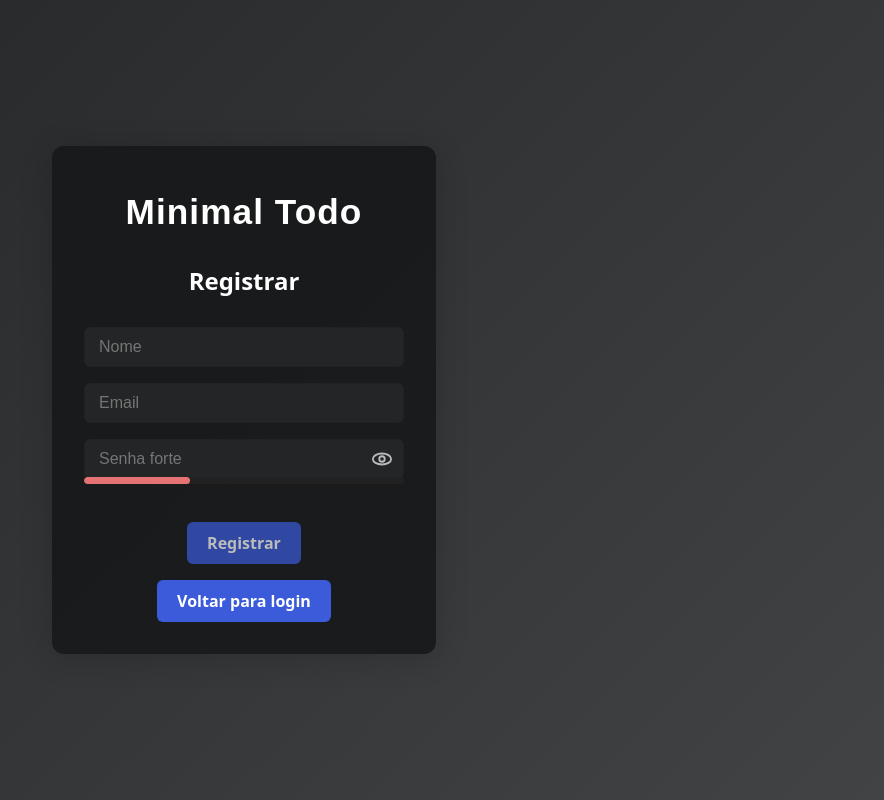
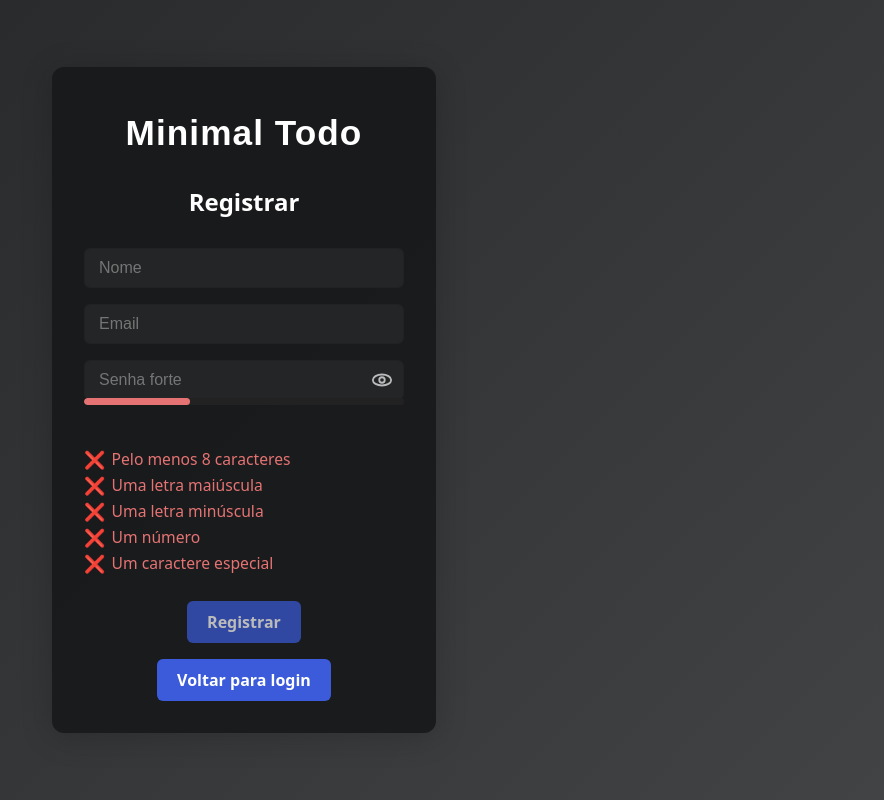
Before and after one commit to juleklazura/Minimaltodo, a React (Vite) app: page / in a window 1280 px wide. Both pictures are taken after a click on the button "Registrar". Shown: the whole page, without its empty margins (396-1280 px from the left). Built offline with nearby package versions, Linux system fonts and the light colour scheme; no server answers; a web font is replaced by a local one.

Commit message:
listagem de check senha forte

```diff
--- a/src/App.css
+++ b/src/App.css
@@ -260,6 +260,10 @@ body {
   display: inline-block;
   position: relative;
   transition: border-color 0.2s, background 0.2s;
+  /* Centraliza o checkmark */
+  display: flex;
+  align-items: center;
+  justify-content: center;
 }
 .custom-checkbox:checked {
   background: #111;
@@ -269,13 +273,13 @@ body {
   content: '';
   display: block;
   position: absolute;
-  left: 4px;
-  top: 2.5px;
+  left: 50%;
+  top: 50%;
   width: 6px;
   height: 11px;
   border: solid #fff;
   border-width: 0 2.5px 2.5px 0;
-  transform: scale(0.7) rotate(45deg);
+  transform: translate(-50%, -50%) scale(0.7) rotate(45deg);
   opacity: 0;
   animation: checkmark-fade-in 0.25s forwards cubic-bezier(0.4, 0, 0.2, 1);
 }
--- a/src/pages/Register.tsx
+++ b/src/pages/Register.tsx
@@ -32,6 +32,30 @@ export default function Register({ onRegister, onBack }: { onRegister: () => voi
 
   const strength = passwordStrength(password);
   const apiUrl = import.meta.env.VITE_API_URL;
+
+  // Função para checar requisitos da senha
+  const passwordRequirements = [
+    {
+      label: 'Pelo menos 8 caracteres',
+      valid: password.length >= 8
+    },
+    {
+      label: 'Uma letra maiúscula',
+      valid: /[A-Z]/.test(password)
+    },
+    {
+      label: 'Uma letra minúscula',
+      valid: /[a-z]/.test(password)
+    },
+    {
+      label: 'Um número',
+      valid: /[0-9]/.test(password)
+    },
+    {
+      label: 'Um caractere especial',
+      valid: /[^A-Za-z0-9]/.test(password)
+    }
+  ];
 
   const handleSubmit = async (e: React.FormEvent) => {
     e.preventDefault();
@@ -114,6 +138,30 @@ export default function Register({ onRegister, onBack }: { onRegister: () => voi
           </div>
         </div>
         <div className="password-strength-label" style={{color: strength.color}}>{password && `Senha ${strength.label}`}</div>
+        <ul style={{
+          listStyle: 'none',
+          padding: 0,
+          margin: '4px 0 8px 0',
+          fontSize: '0.98rem',
+          width: '100%'
+        }}>
+          {passwordRequirements.map((req, idx) => (
+            <li key={idx} style={{
+              color: req.valid ? '#4caf50' : '#e57373',
+              display: 'flex',
+              alignItems: 'center',
+              gap: 6,
+              fontWeight: 500
+            }}>
+              {req.valid ? (
+                <span style={{fontSize: '1.1em'}}>✅</span>
+              ) : (
+                <span style={{fontSize: '1.1em'}}>❌</span>
+              )}
+              {req.label}
+            </li>
+          ))}
+        </ul>
         <button type="submit" disabled={loading || !name || !email || !isStrongPassword(password)}>
           {loading ? 'Registrando...' : 'Registrar'}
         </button>
```
